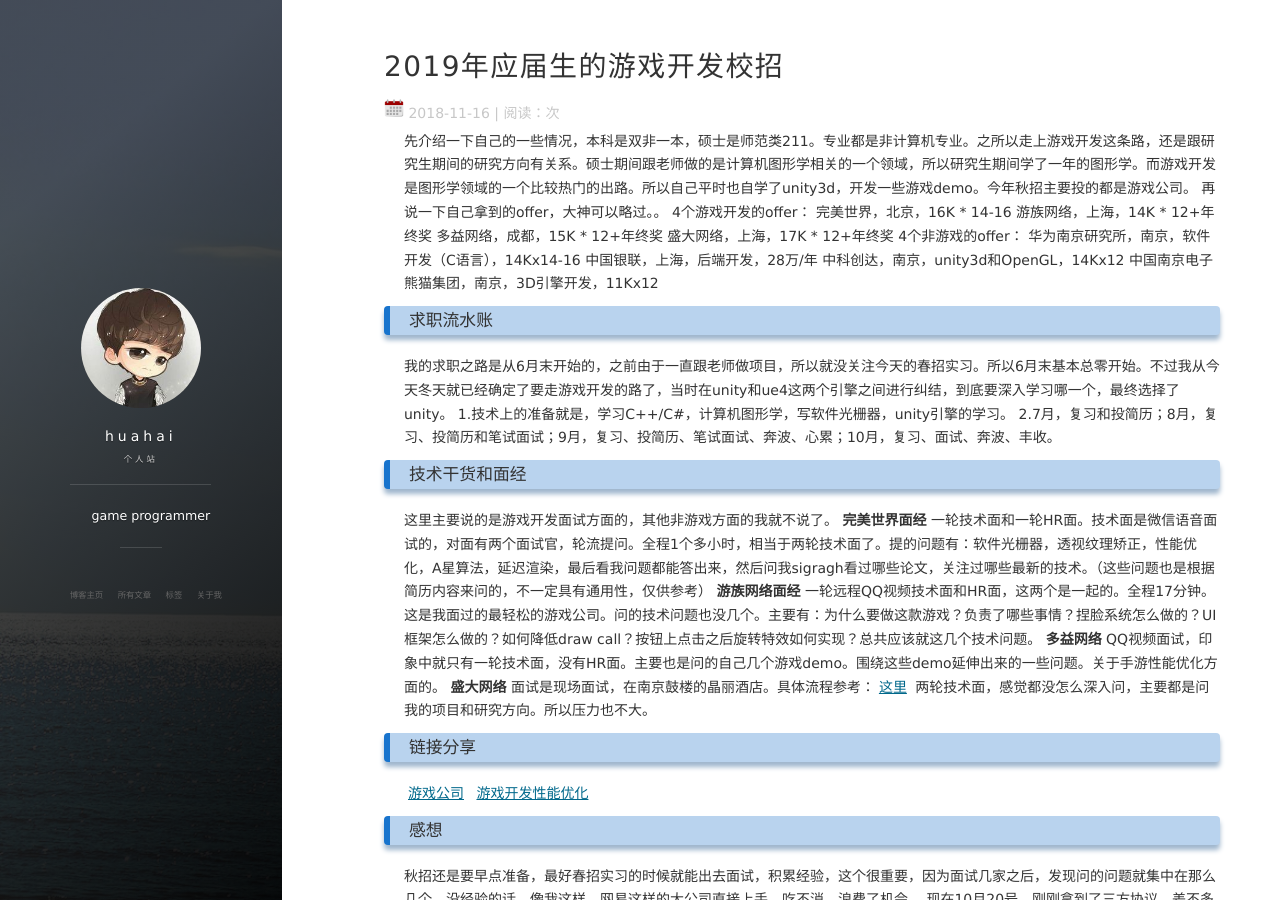
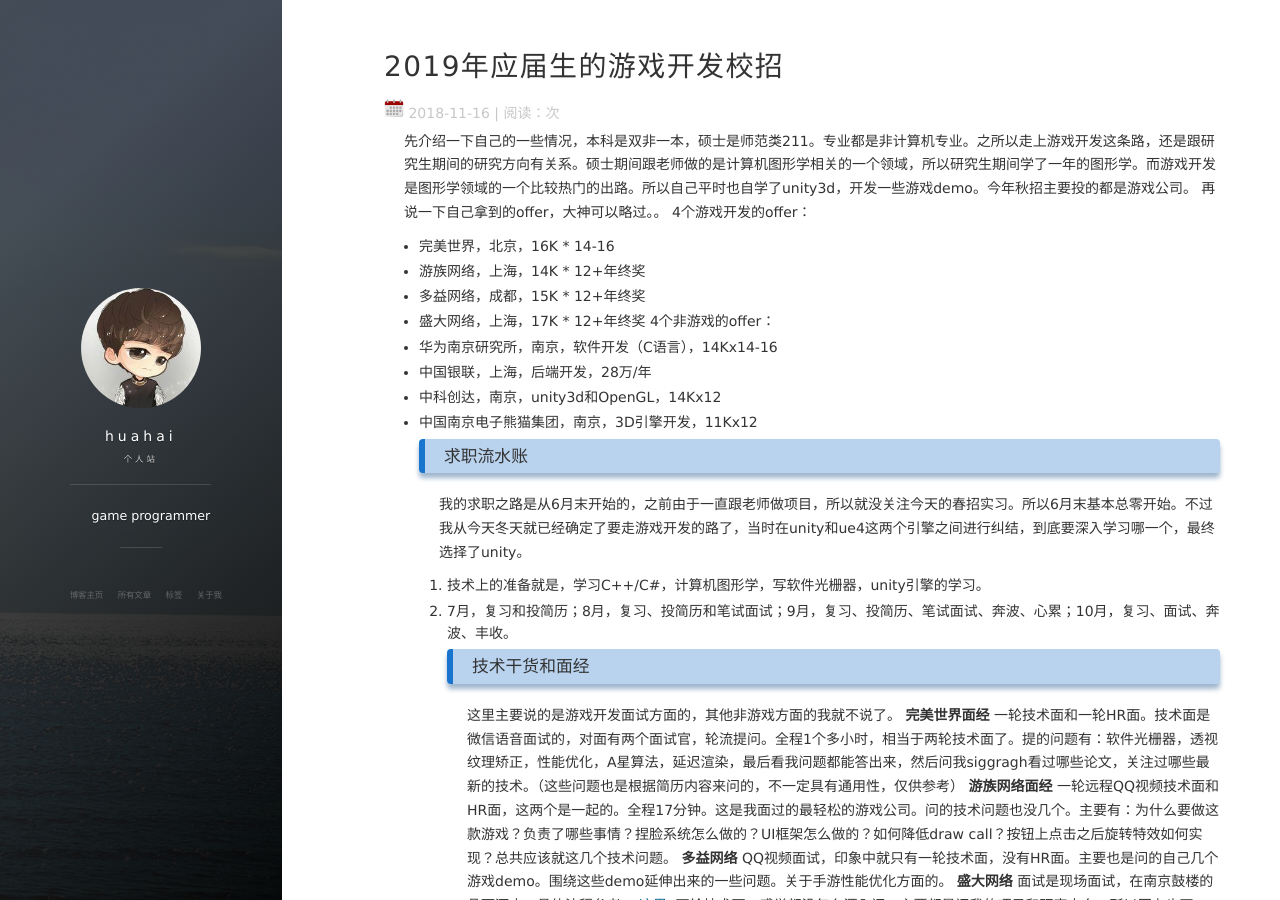
Before and after one commit to hahahuahai/hahahuahai.github.io, a Jekyll site: the page built from _posts/2018-11-16-2019年应届生的游戏开发校招.md, in a window 1280 px wide and 900 px high. Built offline with Jekyll 4.4.1, drawn with Linux system fonts in a browser that asks for light colours; nearby versions of some CDN libraries; comment, search, counter and statistics services are not loaded.

Commit message:
修改Post

```diff
--- a/_posts/2018-11-16-2019年应届生的游戏开发校招.md
+++ b/_posts/2018-11-16-2019年应届生的游戏开发校招.md
@@ -14,23 +14,23 @@
 先介绍一下自己的一些情况，本科是双非一本，硕士是师范类211。专业都是非计算机专业。之所以走上游戏开发这条路，还是跟研究生期间的研究方向有关系。硕士期间跟老师做的是计算机图形学相关的一个领域，所以研究生期间学了一年的图形学。而游戏开发是图形学领域的一个比较热门的出路。所以自己平时也自学了unity3d，开发一些游戏demo。今年秋招主要投的都是游戏公司。
 再说一下自己拿到的offer，大神可以略过。。
 4个游戏开发的offer：
-完美世界，北京，16K * 14-16
-游族网络，上海，14K * 12+年终奖
-多益网络，成都，15K * 12+年终奖
-盛大网络，上海，17K * 12+年终奖
+- 完美世界，北京，16K * 14-16
+- 游族网络，上海，14K * 12+年终奖
+- 多益网络，成都，15K * 12+年终奖
+- 盛大网络，上海，17K * 12+年终奖
 4个非游戏的offer：
-华为南京研究所，南京，软件开发（C语言），14Kx14-16
-中国银联，上海，后端开发，28万/年
-中科创达，南京，unity3d和OpenGL，14Kx12
-中国南京电子熊猫集团，南京，3D引擎开发，11Kx12
+- 华为南京研究所，南京，软件开发（C语言），14Kx14-16
+- 中国银联，上海，后端开发，28万/年
+- 中科创达，南京，unity3d和OpenGL，14Kx12
+- 中国南京电子熊猫集团，南京，3D引擎开发，11Kx12
 ### 求职流水账
 我的求职之路是从6月末开始的，之前由于一直跟老师做项目，所以就没关注今天的春招实习。所以6月末基本总零开始。不过我从今天冬天就已经确定了要走游戏开发的路了，当时在unity和ue4这两个引擎之间进行纠结，到底要深入学习哪一个，最终选择了unity。
-1.技术上的准备就是，学习C++/C#，计算机图形学，写软件光栅器，unity引擎的学习。
-2.7月，复习和投简历；8月，复习、投简历和笔试面试；9月，复习、投简历、笔试面试、奔波、心累；10月，复习、面试、奔波、丰收。
+1. 技术上的准备就是，学习C++/C#，计算机图形学，写软件光栅器，unity引擎的学习。
+2. 7月，复习和投简历；8月，复习、投简历和笔试面试；9月，复习、投简历、笔试面试、奔波、心累；10月，复习、面试、奔波、丰收。
 ### 技术干货和面经
 这里主要说的是游戏开发面试方面的，其他非游戏方面的我就不说了。
 **完美世界面经**
-一轮技术面和一轮HR面。技术面是微信语音面试的，对面有两个面试官，轮流提问。全程1个多小时，相当于两轮技术面了。提的问题有：软件光栅器，透视纹理矫正，性能优化，A星算法，延迟渲染，最后看我问题都能答出来，然后问我sigragh看过哪些论文，关注过哪些最新的技术。（这些问题也是根据简历内容来问的，不一定具有通用性，仅供参考）
+一轮技术面和一轮HR面。技术面是微信语音面试的，对面有两个面试官，轮流提问。全程1个多小时，相当于两轮技术面了。提的问题有：软件光栅器，透视纹理矫正，性能优化，A星算法，延迟渲染，最后看我问题都能答出来，然后问我siggragh看过哪些论文，关注过哪些最新的技术。（这些问题也是根据简历内容来问的，不一定具有通用性，仅供参考）
 **游族网络面经**
 一轮远程QQ视频技术面和HR面，这两个是一起的。全程17分钟。这是我面过的最轻松的游戏公司。问的技术问题也没几个。主要有：为什么要做这款游戏？负责了哪些事情？捏脸系统怎么做的？UI框架怎么做的？如何降低draw call？按钮上点击之后旋转特效如何实现？总共应该就这几个技术问题。
 **多益网络**
@@ -39,8 +39,8 @@
 面试是现场面试，在南京鼓楼的晶丽酒店。具体流程参考：[这里](https://www.kanzhun.com/gsmsh10978230.html?ka=msg-praise-interview)
 两轮技术面，感觉都没怎么深入问，主要都是问我的项目和研究方向。所以压力也不大。
 ### 链接分享
-[游戏公司](https://zhuanlan.zhihu.com/p/28137406)
-[游戏开发性能优化](https://blog.uwa4d.com/)
+- [游戏公司](https://zhuanlan.zhihu.com/p/28137406)
+- [游戏开发性能优化](https://blog.uwa4d.com/)
 ### 感想
 秋招还是要早点准备，最好春招实习的时候就能出去面试，积累经验，这个很重要，因为面试几家之后，发现问的问题就集中在那么几个。没经验的话，像我这样，网易这样的大公司直接上手，吃不消，浪费了机会。
 现在10月20号，刚刚拿到了三方协议。差不多要结束秋招了。去盛大游戏，之所以选择盛大，首先工资挺满意的；然后地点在上海；然后近期被收购要上市，前景或许会好；最后我也是玩盛大游戏长大的。
```
